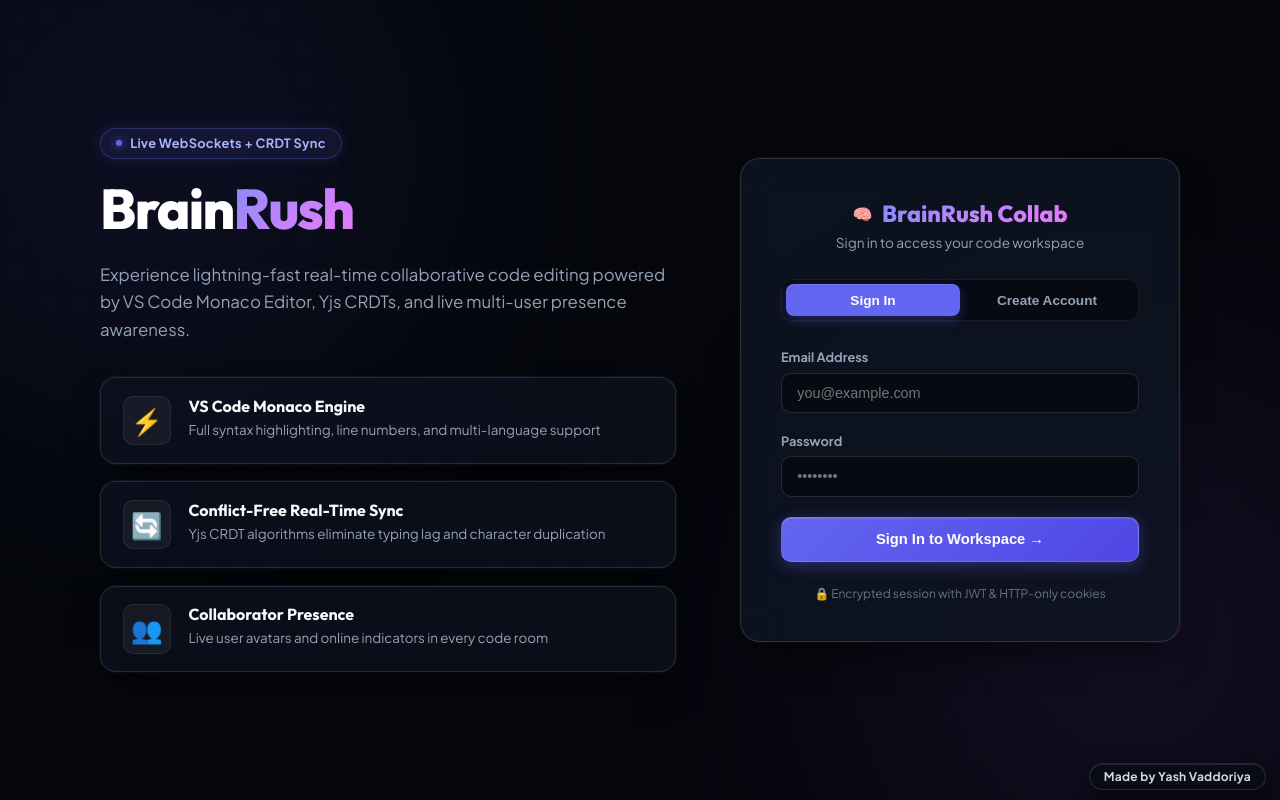
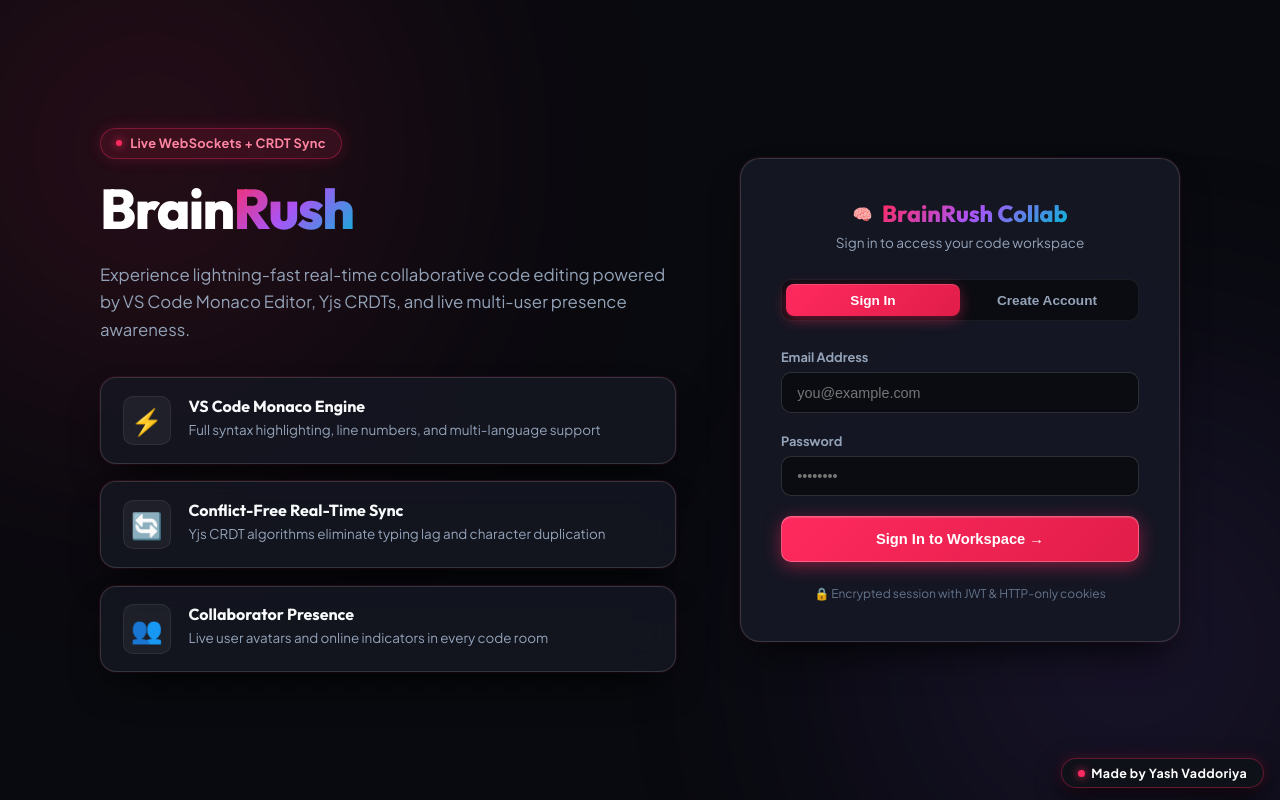
Before and after one commit to Yashyv1912/brain_rush, a React (Vite) app in the folder frontend/: page / in a window 1280 px wide. Built offline with nearby package versions, Linux system fonts and the light colour scheme; no server answers.

Commit message:
Apply bespoke Cyber Crimson and Violet theme with custom Monaco syntax styling

```diff
--- a/frontend/src/index.css
+++ b/frontend/src/index.css
@@ -1,37 +1,39 @@
 /* ==========================================================================
-   BRAINRUSH — ULTRA-LUXURY DESIGN SYSTEM (LINEAR / VERCEL CLASS)
+   BRAINRUSH — ULTRA-LUXURY CYBER CRIMSON & ELECTRIC VIOLET DESIGN SYSTEM
+   Bespoke, handcrafted, high-contrast theme built for elegance and precision.
    ========================================================================== */
 
 :root {
-  --bg-obsidian: #05070c;
-  --bg-sidebar: #090d16;
-  --bg-card: #0f1523;
-  --bg-card-hover: #141c2e;
-  --bg-editor: #090d16;
-  --bg-statusbar: #04060a;
+  --bg-obsidian: #090a0f;
+  --bg-sidebar: #10121a;
+  --bg-card: #161824;
+  --bg-card-hover: #1e2132;
+  --bg-editor: #0c0d14;
+  --bg-statusbar: #06070a;
 
-  --accent-indigo: #6366f1;
-  --accent-violet: #8b5cf6;
-  --accent-cyan: #06b6d4;
-  --accent-emerald: #10b981;
-  --accent-amber: #f59e0b;
-  --accent-rose: #f43f5e;
+  /* Primary & Accent Palette */
+  --accent-primary: #ff2a5f;      /* Electric Rose Crimson */
+  --accent-hover: #e11d48;        /* Vivid Ruby Crimson */
+  --accent-violet: #8b5cf6;       /* Royal Electric Violet */
+  --accent-cyan: #06b6d4;         /* Cyber Cyan */
+  --accent-gold: #ffb703;         /* Solar Amber Gold */
 
-  --text-primary: #f8fafc;
-  --text-secondary: #94a3b8;
-  --text-tertiary: #64748b;
+  --text-primary: #f8fafc;        /* Crisp Pure White */
+  --text-secondary: #94a3b8;      /* Soft Slate */
+  --text-tertiary: #64748b;       /* Muted Slate */
   --text-dark: #475569;
 
   --border-subtle: rgba(255, 255, 255, 0.07);
-  --border-medium: rgba(255, 255, 255, 0.12);
-  --border-active: rgba(99, 102, 241, 0.4);
+  --border-medium: rgba(255, 255, 255, 0.14);
+  --border-active: rgba(255, 42, 95, 0.6);
 
-  --gradient-brand: linear-gradient(135deg, #818cf8 0%, #c084fc 50%, #e879f9 100%);
-  --gradient-glow: radial-gradient(circle at 50% 0%, rgba(99, 102, 241, 0.15) 0%, transparent 70%);
+  --gradient-brand: linear-gradient(135deg, #ff2a5f 0%, #a855f7 50%, #06b6d4 100%);
+  --gradient-glow: radial-gradient(circle at 50% 0%, rgba(255, 42, 95, 0.25) 0%, transparent 75%);
+  --gradient-btn: linear-gradient(135deg, #ff2a5f 0%, #e11d48 100%);
 
-  --shadow-card: 0 20px 40px -15px rgba(0, 0, 0, 0.7), 0 0 1px 1px rgba(255, 255, 255, 0.05);
-  --shadow-glow: 0 0 30px rgba(99, 102, 241, 0.25);
-  --shadow-inset: inset 0 1px 0 0 rgba(255, 255, 255, 0.1);
+  --shadow-card: 0 20px 40px -15px rgba(0, 0, 0, 0.9), 0 0 1px 1px rgba(255, 42, 95, 0.12);
+  --shadow-glow: 0 0 35px rgba(255, 42, 95, 0.35);
+  --shadow-inset: inset 0 1px 0 0 rgba(255, 255, 255, 0.15);
 }
 
 * {
@@ -64,11 +66,11 @@ body {
   background: transparent;
 }
 ::-webkit-scrollbar-thumb {
-  background: rgba(255, 255, 255, 0.12);
+  background: rgba(255, 255, 255, 0.15);
   border-radius: 4px;
 }
 ::-webkit-scrollbar-thumb:hover {
-  background: rgba(255, 255, 255, 0.25);
+  background: rgba(255, 42, 95, 0.5);
 }
 
 /* Layout Structure */
@@ -99,7 +101,7 @@ body {
   align-items: center;
   justify-content: space-between;
   border-bottom: 1px solid var(--border-subtle);
-  background: rgba(9, 13, 22, 0.8);
+  background: rgba(16, 18, 26, 0.95);
   backdrop-filter: blur(12px);
 }
 
@@ -111,13 +113,13 @@ body {
 
 .brand-logo {
   font-size: 1.3rem;
-  filter: drop-shadow(0 0 10px rgba(129, 140, 248, 0.5));
+  filter: drop-shadow(0 0 12px rgba(255, 42, 95, 0.6));
 }
 
 .brand-title {
   font-family: 'Outfit', sans-serif;
   font-weight: 800;
-  font-size: 1.2rem;
+  font-size: 1.25rem;
   letter-spacing: -0.02em;
   background: var(--gradient-brand);
   -webkit-background-clip: text;
@@ -125,15 +127,15 @@ body {
 }
 
 .new-file-btn {
-  background: linear-gradient(135deg, #6366f1 0%, #4f46e5 100%);
+  background: var(--gradient-btn);
   color: #ffffff;
-  border: 1px solid rgba(255, 255, 255, 0.15);
-  padding: 0.4rem 0.85rem;
+  border: 1px solid rgba(255, 255, 255, 0.25);
+  padding: 0.42rem 0.85rem;
   border-radius: 8px;
   font-size: 0.82rem;
-  font-weight: 600;
+  font-weight: 700;
   cursor: pointer;
-  box-shadow: 0 4px 12px rgba(99, 102, 241, 0.3), var(--shadow-inset);
+  box-shadow: 0 4px 14px rgba(255, 42, 95, 0.4), var(--shadow-inset);
   transition: all 0.2s cubic-bezier(0.16, 1, 0.3, 1);
   display: flex;
   align-items: center;
@@ -142,7 +144,7 @@ body {
 
 .new-file-btn:hover {
   transform: translateY(-1px);
-  box-shadow: 0 6px 16px rgba(99, 102, 241, 0.45), var(--shadow-inset);
+  box-shadow: 0 6px 18px rgba(255, 42, 95, 0.6), var(--shadow-inset);
 }
 
 .user-profile-bar {
@@ -150,7 +152,7 @@ body {
   display: flex;
   align-items: center;
   justify-content: space-between;
-  background: rgba(15, 21, 35, 0.6);
+  background: rgba(22, 24, 36, 0.7);
   border-bottom: 1px solid var(--border-subtle);
 }
 
@@ -165,16 +167,16 @@ body {
   width: 34px;
   height: 34px;
   border-radius: 10px;
-  background: linear-gradient(135deg, #6366f1 0%, #8b5cf6 100%);
+  background: linear-gradient(135deg, #ff2a5f 0%, #8b5cf6 100%);
   color: #fff;
   display: flex;
   align-items: center;
   justify-content: center;
   font-family: 'Outfit', sans-serif;
-  font-weight: 700;
+  font-weight: 800;
   font-size: 0.95rem;
   flex-shrink: 0;
-  box-shadow: var(--shadow-inset);
+  box-shadow: 0 0 12px rgba(255, 42, 95, 0.3);
 }
 
 .user-text {
@@ -185,7 +187,7 @@ body {
 
 .user-display-name {
   font-size: 0.85rem;
-  font-weight: 600;
+  font-weight: 700;
   color: var(--text-primary);
   white-space: nowrap;
   overflow: hidden;
@@ -212,9 +214,9 @@ body {
 }
 
 .logout-btn:hover {
-  color: var(--accent-rose);
-  background: rgba(244, 63, 94, 0.1);
-  border-color: rgba(244, 63, 94, 0.2);
+  color: #ff2a5f;
+  background: rgba(255, 42, 95, 0.12);
+  border-color: rgba(255, 42, 95, 0.25);
 }
 
 /* File Explorer */
@@ -232,7 +234,7 @@ body {
   padding: 0 1.25rem 0.5rem;
   font-size: 0.68rem;
   font-weight: 800;
-  color: var(--text-dark);
+  color: var(--text-tertiary);
   letter-spacing: 0.08em;
   text-transform: uppercase;
 }
@@ -240,7 +242,7 @@ body {
 .empty-files-msg {
   padding: 0.5rem 1.25rem;
   font-size: 0.8rem;
-  color: var(--text-dark);
+  color: var(--text-tertiary);
   font-style: italic;
 }
 
@@ -249,7 +251,7 @@ body {
 }
 
 .file-item {
-  padding: 0.6rem 1.25rem;
+  padding: 0.62rem 1.25rem;
   display: flex;
   align-items: center;
   gap: 0.65rem;
@@ -257,19 +259,19 @@ body {
   font-size: 0.85rem;
   color: var(--text-secondary);
   transition: all 0.15s cubic-bezier(0.16, 1, 0.3, 1);
-  border-left: 2px solid transparent;
+  border-left: 3px solid transparent;
 }
 
 .file-item:hover {
-  background: rgba(255, 255, 255, 0.04);
+  background: rgba(255, 255, 255, 0.05);
   color: var(--text-primary);
 }
 
 .file-item.active {
-  background: rgba(99, 102, 241, 0.12);
-  color: #a5b4fc;
-  font-weight: 600;
-  border-left-color: var(--accent-indigo);
+  background: rgba(255, 42, 95, 0.14);
+  color: #ff85a2;
+  font-weight: 700;
+  border-left-color: var(--accent-primary);
 }
 
 .file-icon {
@@ -292,7 +294,7 @@ body {
 
 .owner-badge {
   font-size: 0.68rem;
-  color: var(--text-dark);
+  color: var(--text-tertiary);
 }
 
 .file-actions {
@@ -319,12 +321,12 @@ body {
 
 .action-icon:hover {
   color: #fff;
-  background: rgba(255, 255, 255, 0.1);
+  background: rgba(255, 255, 255, 0.12);
 }
 
 .action-icon.delete-icon:hover {
-  color: var(--accent-rose);
-  background: rgba(244, 63, 94, 0.15);
+  color: #ff2a5f;
+  background: rgba(255, 42, 95, 0.18);
 }
 
 /* Main Content & Editor Layout */
@@ -344,7 +346,7 @@ body {
 }
 
 .editor-topbar {
-  height: 50px;
+  height: 52px;
   background-color: var(--bg-sidebar);
   border-bottom: 1px solid var(--border-subtle);
   display: flex;
@@ -372,11 +374,11 @@ body {
 
 .owner-tag {
   font-size: 0.72rem;
-  background: rgba(255, 255, 255, 0.05);
-  border: 1px solid var(--border-subtle);
+  background: rgba(255, 42, 95, 0.1);
+  border: 1px solid rgba(255, 42, 95, 0.3);
   padding: 2px 8px;
   border-radius: 12px;
-  color: var(--text-tertiary);
+  color: #ff85a2;
 }
 
 .topbar-actions {
@@ -390,7 +392,7 @@ body {
   display: flex;
   align-items: center;
   gap: 0.4rem;
-  background: rgba(255, 255, 255, 0.03);
+  background: rgba(255, 255, 255, 0.04);
   border: 1px solid var(--border-subtle);
   padding: 3px 8px;
   border-radius: 20px;
@@ -406,12 +408,12 @@ body {
   display: flex;
   align-items: center;
   gap: 0.35rem;
-  padding: 0.2rem 0.6rem;
+  padding: 0.22rem 0.65rem;
   border-radius: 12px;
   color: #ffffff;
   font-size: 0.72rem;
   font-weight: 700;
-  box-shadow: 0 2px 6px rgba(0, 0, 0, 0.3);
+  box-shadow: 0 2px 8px rgba(0, 0, 0, 0.4);
   transition: transform 0.15s ease;
 }
 
@@ -442,7 +444,7 @@ body {
   background: var(--bg-card);
   color: var(--text-primary);
   border: 1px solid var(--border-medium);
-  padding: 0.4rem 0.75rem;
+  padding: 0.42rem 0.75rem;
   border-radius: 8px;
   font-size: 0.82rem;
   font-weight: 600;
@@ -452,24 +454,26 @@ body {
 }
 
 .language-select:focus {
-  border-color: var(--accent-indigo);
+  border-color: var(--accent-primary);
+  box-shadow: 0 0 0 2px rgba(255, 42, 95, 0.2);
 }
 
 .btn-share {
-  background: rgba(99, 102, 241, 0.12);
-  color: #a5b4fc;
-  border: 1px solid rgba(99, 102, 241, 0.3);
-  padding: 0.4rem 0.85rem;
+  background: rgba(255, 42, 95, 0.14);
+  color: #ff85a2;
+  border: 1px solid rgba(255, 42, 95, 0.35);
+  padding: 0.42rem 0.85rem;
   border-radius: 8px;
   font-size: 0.82rem;
-  font-weight: 600;
+  font-weight: 700;
   cursor: pointer;
   transition: all 0.2s ease;
 }
 
 .btn-share:hover {
-  background: rgba(99, 102, 241, 0.25);
-  border-color: rgba(99, 102, 241, 0.5);
+  background: rgba(255, 42, 95, 0.28);
+  border-color: rgba(255, 42, 95, 0.6);
+  color: #ffffff;
 }
 
 .monaco-wrapper {
@@ -504,17 +508,17 @@ body {
 }
 
 .status-indicator.connected {
-  background-color: var(--accent-emerald);
-  box-shadow: 0 0 10px rgba(16, 185, 129, 0.6);
+  background-color: var(--accent-cyan);
+  box-shadow: 0 0 10px rgba(6, 182, 212, 0.8);
 }
 
 .status-indicator.connecting {
-  background-color: var(--accent-amber);
+  background-color: var(--accent-gold);
   animation: pulse 1.5s infinite;
 }
 
 .status-indicator.disconnected, .status-indicator.error {
-  background-color: var(--accent-rose);
+  background-color: var(--accent-primary);
 }
 
 @keyframes pulse {
@@ -538,14 +542,14 @@ body {
   justify-content: center;
   color: var(--text-secondary);
   background: var(--bg-editor);
-  background-image: radial-gradient(rgba(255, 255, 255, 0.05) 1px, transparent 1px);
+  background-image: radial-gradient(rgba(255, 42, 95, 0.06) 1px, transparent 1px);
   background-size: 24px 24px;
 }
 
 .empty-content {
   text-align: center;
   max-width: 420px;
-  background: rgba(15, 21, 35, 0.6);
+  background: rgba(22, 24, 36, 0.8);
   border: 1px solid var(--border-medium);
   padding: 3rem 2rem;
   border-radius: 20px;
@@ -557,7 +561,7 @@ body {
   font-size: 3.5rem;
   display: block;
   margin-bottom: 1.25rem;
-  filter: drop-shadow(0 0 15px rgba(99, 102, 241, 0.3));
+  filter: drop-shadow(0 0 15px rgba(255, 42, 95, 0.5));
 }
 
 .empty-content h2 {
@@ -579,7 +583,7 @@ body {
   position: fixed;
   inset: 0;
   background-color: var(--bg-obsidian);
-  background-image: radial-gradient(rgba(255, 255, 255, 0.04) 1px, transparent 1px);
+  background-image: radial-gradient(rgba(255, 42, 95, 0.05) 1px, transparent 1px);
   background-size: 32px 32px;
   display: flex;
   align-items: center;
@@ -596,19 +600,19 @@ body {
   border-radius: 50%;
   filter: blur(140px);
   pointer-events: none;
-  opacity: 0.25;
+  opacity: 0.3;
 }
 
 .glow-1 {
   top: -150px;
   left: -150px;
-  background: radial-gradient(circle, #6366f1 0%, transparent 70%);
+  background: radial-gradient(circle, #ff2a5f 0%, transparent 70%);
 }
 
 .glow-2 {
   bottom: -150px;
   right: -150px;
-  background: radial-gradient(circle, #a855f7 0%, transparent 70%);
+  background: radial-gradient(circle, #8b5cf6 0%, transparent 70%);
 }
 
 .auth-landing-container {
@@ -631,24 +635,24 @@ body {
   display: inline-flex;
   align-items: center;
   gap: 0.5rem;
-  background: rgba(99, 102, 241, 0.1);
-  border: 1px solid rgba(99, 102, 241, 0.3);
-  color: #a5b4fc;
+  background: rgba(255, 42, 95, 0.12);
+  border: 1px solid rgba(255, 42, 95, 0.35);
+  color: #ff85a2;
   padding: 0.4rem 0.95rem;
   border-radius: 20px;
   font-size: 0.8rem;
   font-weight: 700;
   letter-spacing: 0.02em;
   width: fit-content;
-  box-shadow: 0 0 15px rgba(99, 102, 241, 0.15);
+  box-shadow: 0 0 15px rgba(255, 42, 95, 0.2);
 }
 
 .badge-dot {
   width: 6px;
   height: 6px;
   border-radius: 50%;
-  background: var(--accent-indigo);
-  box-shadow: 0 0 8px var(--accent-indigo);
+  background: var(--accent-primary);
+  box-shadow: 0 0 8px var(--accent-primary);
 }
 
 .landing-title {
@@ -683,7 +687,7 @@ body {
   display: flex;
   align-items: flex-start;
   gap: 1.1rem;
-  background: rgba(15, 21, 35, 0.6);
+  background: rgba(22, 24, 36, 0.75);
   border: 1px solid var(--border-medium);
   padding: 1.1rem 1.35rem;
   border-radius: 16px;
@@ -694,7 +698,7 @@ body {
 
 .feature-item:hover {
   transform: translateY(-2px);
-  border-color: rgba(99, 102, 241, 0.35);
+  border-color: rgba(255, 42, 95, 0.45);
 }
 
 .feature-icon {
@@ -726,7 +730,7 @@ body {
 }
 
 .auth-card, .modal-card {
-  background-color: rgba(15, 21, 35, 0.85);
+  background-color: rgba(22, 24, 36, 0.95);
   border: 1px solid var(--border-medium);
   border-radius: 20px;
   width: 100%;
@@ -771,7 +775,7 @@ body {
 
 .auth-tabs {
   display: flex;
-  background: rgba(5, 7, 12, 0.6);
+  background: rgba(9, 10, 15, 0.8);
   padding: 4px;
   border-radius: 10px;
   border: 1px solid var(--border-subtle);
@@ -792,9 +796,9 @@ body {
 }
 
 .tab-btn.active {
-  background: var(--accent-indigo);
+  background: var(--gradient-btn);
   color: #ffffff;
-  box-shadow: 0 4px 12px rgba(99, 102, 241, 0.3), var(--shadow-inset);
+  box-shadow: 0 4px 14px rgba(255, 42, 95, 0.4), var(--shadow-inset);
 }
 
 .auth-form, .modal-form {
@@ -816,7 +820,7 @@ body {
 }
 
 .form-group input, .form-group select {
-  background: rgba(5, 7, 12, 0.6);
+  background: rgba(9, 10, 15, 0.8);
   border: 1px solid var(--border-medium);
   color: var(--text-primary);
   padding: 0.7rem 0.95rem;
@@ -827,20 +831,20 @@ body {
 }
 
 .form-group input:focus, .form-group select:focus {
-  border-color: var(--accent-indigo);
-  box-shadow: 0 0 0 3px rgba(99, 102, 241, 0.2);
+  border-color: var(--accent-primary);
+  box-shadow: 0 0 0 3px rgba(255, 42, 95, 0.25);
 }
 
 .submit-btn, .btn-primary {
-  background: linear-gradient(135deg, #6366f1 0%, #4f46e5 100%);
+  background: var(--gradient-btn);
   color: #ffffff;
-  border: 1px solid rgba(255, 255, 255, 0.15);
+  border: 1px solid rgba(255, 255, 255, 0.25);
   padding: 0.85rem;
   border-radius: 10px;
   font-weight: 700;
   font-size: 0.92rem;
   cursor: pointer;
-  box-shadow: 0 4px 16px rgba(99, 102, 241, 0.35), var(--shadow-inset);
+  box-shadow: 0 4px 18px rgba(255, 42, 95, 0.45), var(--shadow-inset);
   transition: all 0.2s cubic-bezier(0.16, 1, 0.3, 1);
   display: flex;
   align-items: center;
@@ -849,7 +853,7 @@ body {
 
 .submit-btn:hover, .btn-primary:hover {
   transform: translateY(-1px);
-  box-shadow: 0 6px 20px rgba(99, 102, 241, 0.5), var(--shadow-inset);
+  box-shadow: 0 6px 22px rgba(255, 42, 95, 0.65), var(--shadow-inset);
 }
 
 .submit-btn:disabled, .btn-primary:disabled {
@@ -859,9 +863,9 @@ body {
 }
 
 .auth-error-banner, .status-banner.error {
-  background: rgba(244, 63, 94, 0.12);
-  border: 1px solid rgba(244, 63, 94, 0.3);
-  color: #fca5a5;
+  background: rgba(255, 42, 95, 0.15);
+  border: 1px solid rgba(255, 42, 95, 0.4);
+  color: #ff85a2;
   padding: 0.65rem 0.95rem;
   border-radius: 8px;
   font-size: 0.83rem;
@@ -869,9 +873,9 @@ body {
 }
 
 .status-banner.success {
-  background: rgba(16, 185, 129, 0.12);
-  border: 1px solid rgba(16, 185, 129, 0.3);
-  color: #6ee7b7;
+  background: rgba(6, 182, 212, 0.15);
+  border: 1px solid rgba(6, 182, 212, 0.4);
+  color: #67e8f9;
   padding: 0.65rem 0.95rem;
   border-radius: 8px;
   font-size: 0.83rem;
@@ -888,8 +892,8 @@ body {
 .modal-overlay {
   position: fixed;
   inset: 0;
-  background: rgba(3, 7, 18, 0.85);
-  backdrop-filter: blur(12px);
+  background: rgba(4, 5, 8, 0.88);
+  backdrop-filter: blur(14px);
   display: flex;
   align-items: center;
   justify-content: center;
@@ -990,7 +994,7 @@ body {
   width: 28px;
   height: 28px;
   border-radius: 8px;
-  background: var(--accent-indigo);
+  background: var(--accent-primary);
   color: #fff;
   display: flex;
   align-items: center;
@@ -1016,7 +1020,7 @@ body {
 
 .empty-subtext {
   font-size: 0.8rem;
-  color: var(--text-dark);
+  color: var(--text-tertiary);
   font-style: italic;
 }
 
@@ -1036,19 +1040,32 @@ body {
 /* Persistent Creator Signature Badge */
 .creator-badge {
   position: fixed;
-  bottom: 10px;
-  right: 14px;
+  bottom: 12px;
+  right: 16px;
   z-index: 999999;
-  background: rgba(9, 13, 22, 0.85);
-  backdrop-filter: blur(12px);
-  border: 1px solid rgba(255, 255, 255, 0.12);
-  color: rgba(248, 250, 252, 0.85);
-  padding: 5px 14px;
+  background: rgba(16, 18, 26, 0.92);
+  backdrop-filter: blur(14px);
+  border: 1px solid rgba(255, 42, 95, 0.35);
+  color: #ffffff;
+  padding: 6px 16px;
   border-radius: 20px;
-  font-size: 0.75rem;
+  font-size: 0.78rem;
   font-weight: 700;
-  letter-spacing: 0.02em;
+  letter-spacing: 0.03em;
   pointer-events: none;
   user-select: none;
-  box-shadow: 0 8px 20px rgba(0, 0, 0, 0.5), var(--shadow-inset);
+  box-shadow: 0 8px 24px rgba(0, 0, 0, 0.8), 0 0 12px rgba(255, 42, 95, 0.25);
+  display: flex;
+  align-items: center;
+  gap: 6px;
 }
+
+.creator-badge::before {
+  content: "";
+  display: inline-block;
+  width: 7px;
+  height: 7px;
+  border-radius: 50%;
+  background-color: #ff2a5f;
+  box-shadow: 0 0 8px #ff2a5f;
+}
```
Also changed, not shown: frontend/src/components/Editor.jsx (+36 -14 lines).
